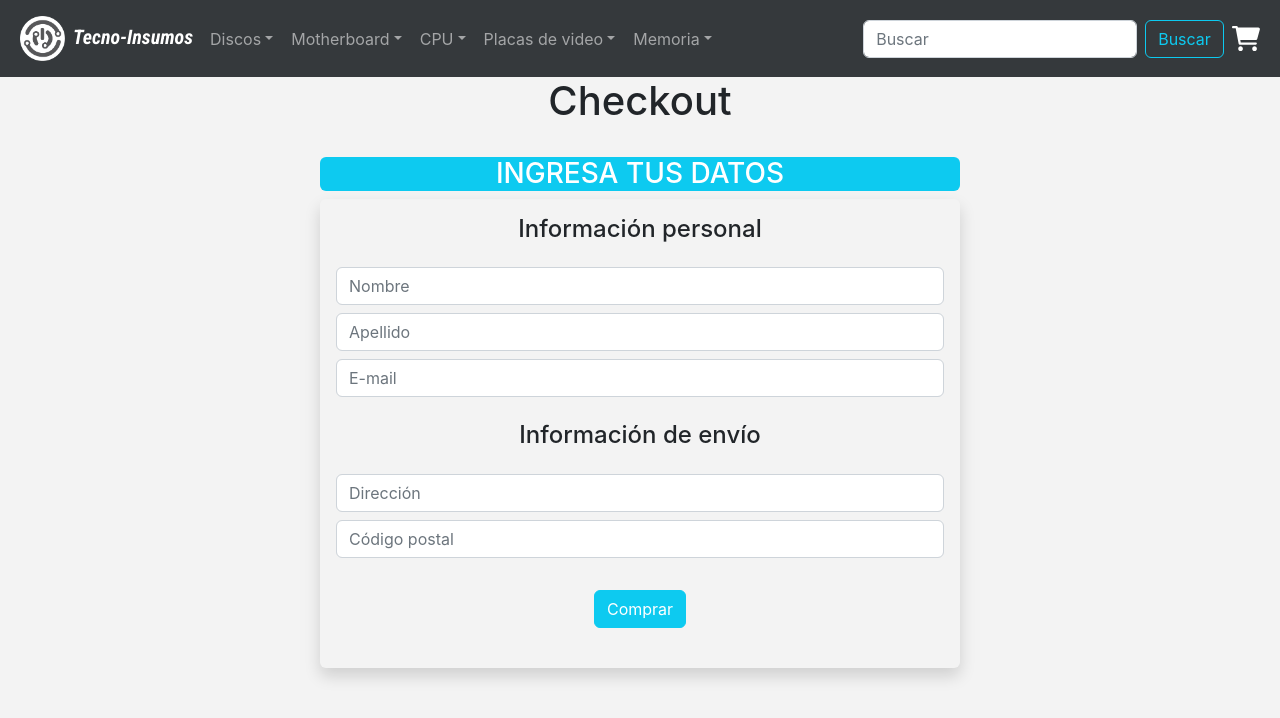
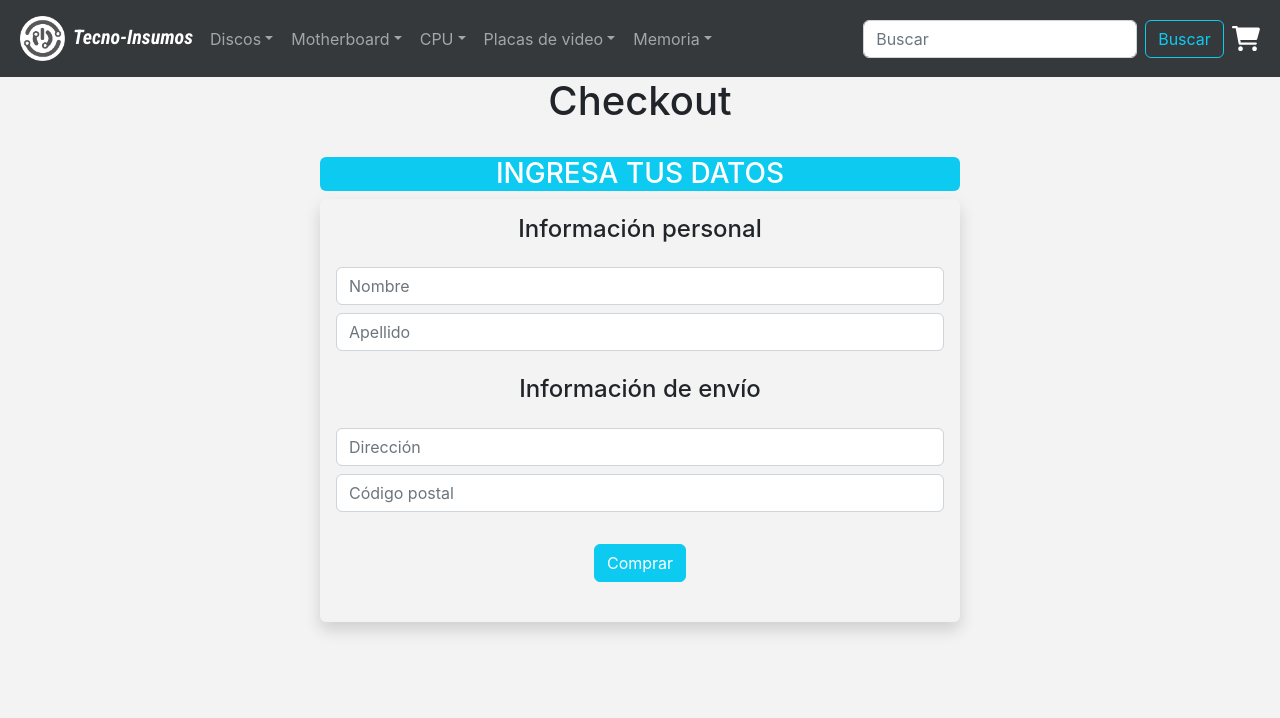
Before and after one commit to LeoYab/tecno-insumos, a React (Create React App) app: page /checkout in a window 1280 px wide. Shown: the top 718 px of the page. Built offline with nearby package versions, Linux system fonts and the light colour scheme.

Commit message:
Se configura chekcout y itemform

```diff
--- a/src/components/Cart/Cart.js
+++ b/src/components/Cart/Cart.js
@@ -50,7 +50,7 @@ const Cart = () => {
             <div className="w-50 text-end">
 
                 <h2>{totalItems !== 0 ? "Precio: $" + totalItems : <Link to="/"><h5>Ir a comprar</h5></Link>}</h2>
-                <Link to="/itemform"><button>Realizar Compra</button></Link>
+                <Link to="/checkout"><button>Realizar Compra</button></Link>
 
             </div>
         </div>
--- a/src/components/CheckOut/CheckOut.js
+++ b/src/components/CheckOut/CheckOut.js
@@ -16,9 +16,9 @@ const CheckOut = () => {
 
     const navigate = useNavigate()
 
-
     const createOrder = async (dataUser) => {
 
+        console.log(dataUser)
         setLoading(true)
 
         try {
@@ -65,9 +65,11 @@ const CheckOut = () => {
 
                 const orderAdded = await addDoc(orderRef, objOrder)
 
-                clearCart()
+
+                clearCart([])
 
                 setTimeout(() => {
+
                     navigate('/')
                 }, 3000)
 
@@ -91,7 +93,8 @@ const CheckOut = () => {
     return (
         <div>
             <h1>Checkout</h1>
-            <ItemForm crtordr={{createOrder}} />
+            <ItemForm crtordr={createOrder} />
+
             {/*  { <button onClick={createOrder}>generar orden</button>} */}
         </div>
     )
--- a/src/components/ItemForm/ItemForm.js
+++ b/src/components/ItemForm/ItemForm.js
@@ -1,7 +1,7 @@
 import { useState } from "react"
-import { Link } from "react-router-dom"
 
-const ItemForm = ({ crtordr }) => {
+
+const ItemForm = ({crtordr}) => {
 
     const [dataUser, setDataUser] = useState({
 
@@ -36,10 +36,10 @@ const ItemForm = ({ crtordr }) => {
                             <input type="text" className="form-control" placeholder="Apellido" value={dataUser.lastname} onChange={(e) => setDataUser({ ...dataUser, lastname: e.target.value })} />
                         </div>
 
-                        <div className="col mb-2">
+                {/*         <div className="col mb-2">
 
                             <input type="email" className="form-control mb-4" placeholder="E-mail" value={dataUser.email} onChange={(e) => setDataUser({ ...dataUser, email: e.target.value })} />
-                        </div>
+                        </div> */}
                     </div>
 
 
@@ -56,7 +56,7 @@ const ItemForm = ({ crtordr }) => {
 
                         <input type="number" className="form-control" placeholder="Código postal" value={dataUser.zipcode} onChange={(e) => setDataUser({ ...dataUser, zipcode: e.target.value })} />
                     </div>
-                    <Link to="/checkout"> <button className="btn btn-info my-4 btn-block text-white" type="submit" onClick={() => crtordr(dataUser)}>Comprar</button></Link>
+                   <button onClick={() => crtordr(dataUser)} className="btn btn-info my-4 btn-block text-white" type="button">Comprar</button>
                 </div>
             </form>
         </div>
--- a/src/context/CartContext.js
+++ b/src/context/CartContext.js
@@ -84,14 +84,14 @@ cart.forEach(prod => {
 
     }
 
-    const clarCart = () =>{
+    const clearCart = () =>{
 
         setCart([])
     }
 
 
     return (
-        <CartContext.Provider value={{ cart, quantity, addItem, removeProd, totalItems, prodsAdded, clarCart }}>
+        <CartContext.Provider value={{ cart, quantity, addItem, removeProd, totalItems, prodsAdded, clearCart }}>
             {children}
         </CartContext.Provider>
 
```
